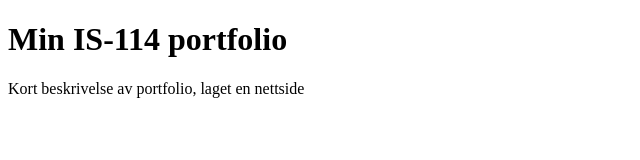
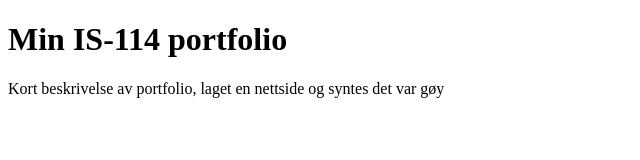
Before and after one commit to idaelisej/is-114, a plain HTML site: page Docs/index.html in a window 1280 px wide. Shown: the whole page, without its empty margins (0-640 px from the left). Drawn offline with Linux system fonts and the light colour scheme.

Commit message:
gjorde en endring til så jeg får 7 commits

```diff
--- a/Docs/index.html
+++ b/Docs/index.html
@@ -7,6 +7,6 @@
 </head>
 <body>
 <h1>Min IS-114 portfolio</h1>
-<p>Kort beskrivelse av portfolio, laget en nettside </p>
+<p>Kort beskrivelse av portfolio, laget en nettside og syntes det var gøy </p>
 </body>
 </html>
```
